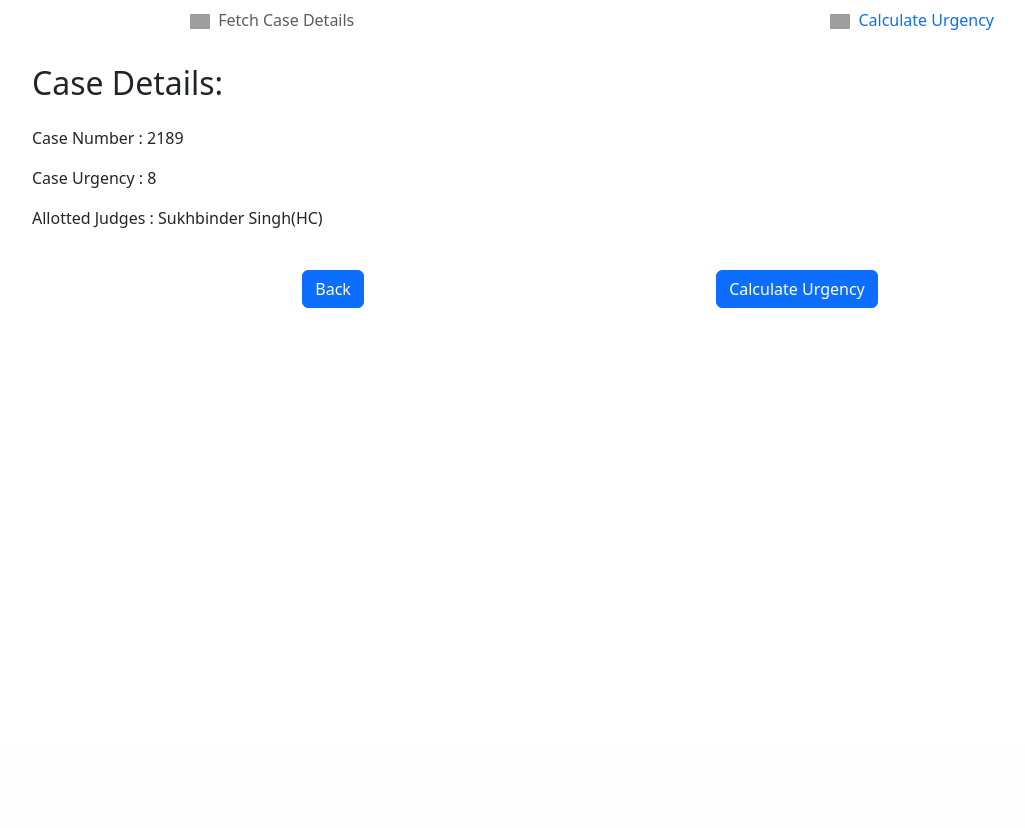
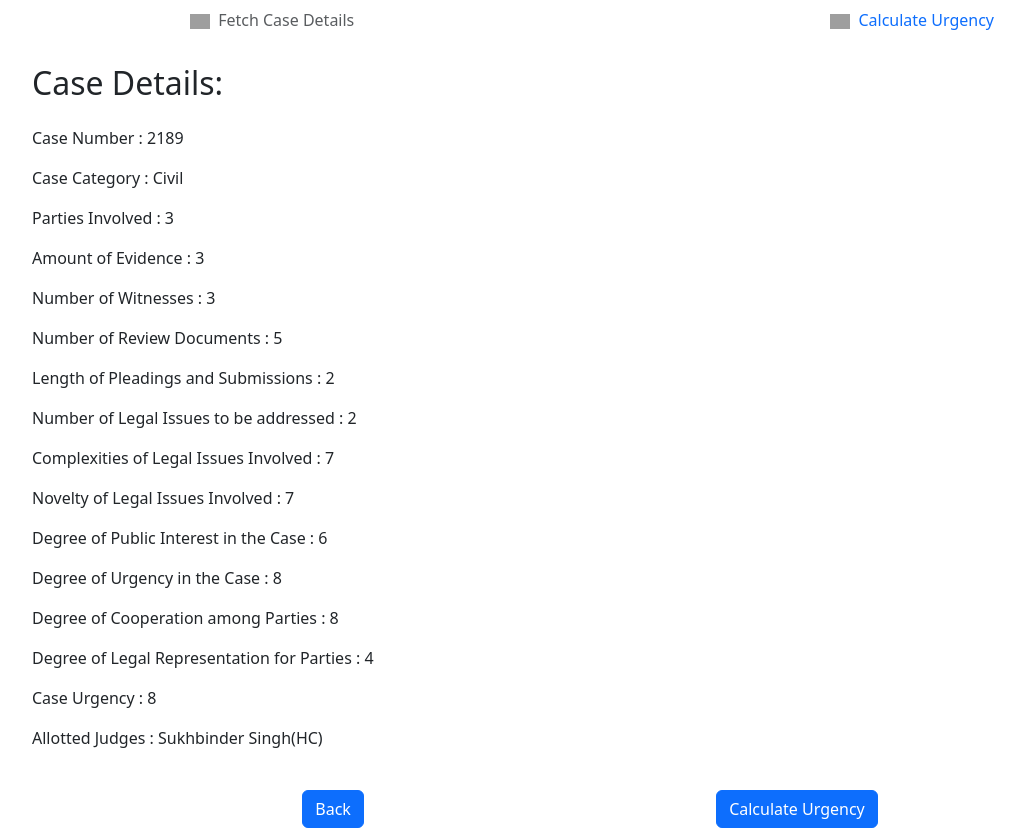
Before and after one commit to AzeemIdrisi/MiniHax, a Django app: template webpages/templates/webpages/schedule2.html in a window 1280 px wide. Shown: the part 56-884 px from the top of the page, without its empty margins (50-1075 px from the left). Before the commit the page ends 364 px from the top, so only its background shows below. Run offline with Django 5.2, Linux system fonts and the light colour scheme; the template is opened without the code that fills it, so the values that code supplies are empty; grey boxes are pictures that could not be loaded.

Commit message:
Static page updates

```diff
--- a/webpages/templates/webpages/schedule2.html
+++ b/webpages/templates/webpages/schedule2.html
@@ -44,6 +44,19 @@
       <h2>Case Details:</h2>
       <div class="mt-4">
         <p>Case Number : 2189</p>
+        <p>Case Category : Civil</p>
+        <p>Parties Involved : 3</p>
+        <p>Amount of Evidence : 3</p>
+        <p>Number of Witnesses : 3</p>
+        <p>Number of Review Documents : 5</p>
+        <p>Length of Pleadings and Submissions : 2</p>
+        <p>Number of Legal Issues to be addressed : 2</p>
+        <p>Complexities of Legal Issues Involved : 7</p>
+        <p>Novelty of Legal Issues Involved : 7</p>
+        <p>Degree of Public Interest in the Case : 6</p>
+        <p>Degree of Urgency in the Case : 8</p>
+        <p>Degree of Cooperation among Parties : 8</p>
+        <p>Degree of Legal Representation for Parties : 4</p>
         <p>Case Urgency : 8</p>
         <p>Allotted Judges : Sukhbinder Singh(HC)</p>
       </div>
```
Also changed, not shown: webpages/templates/webpages/dashboard.html (+8 -11 lines).
